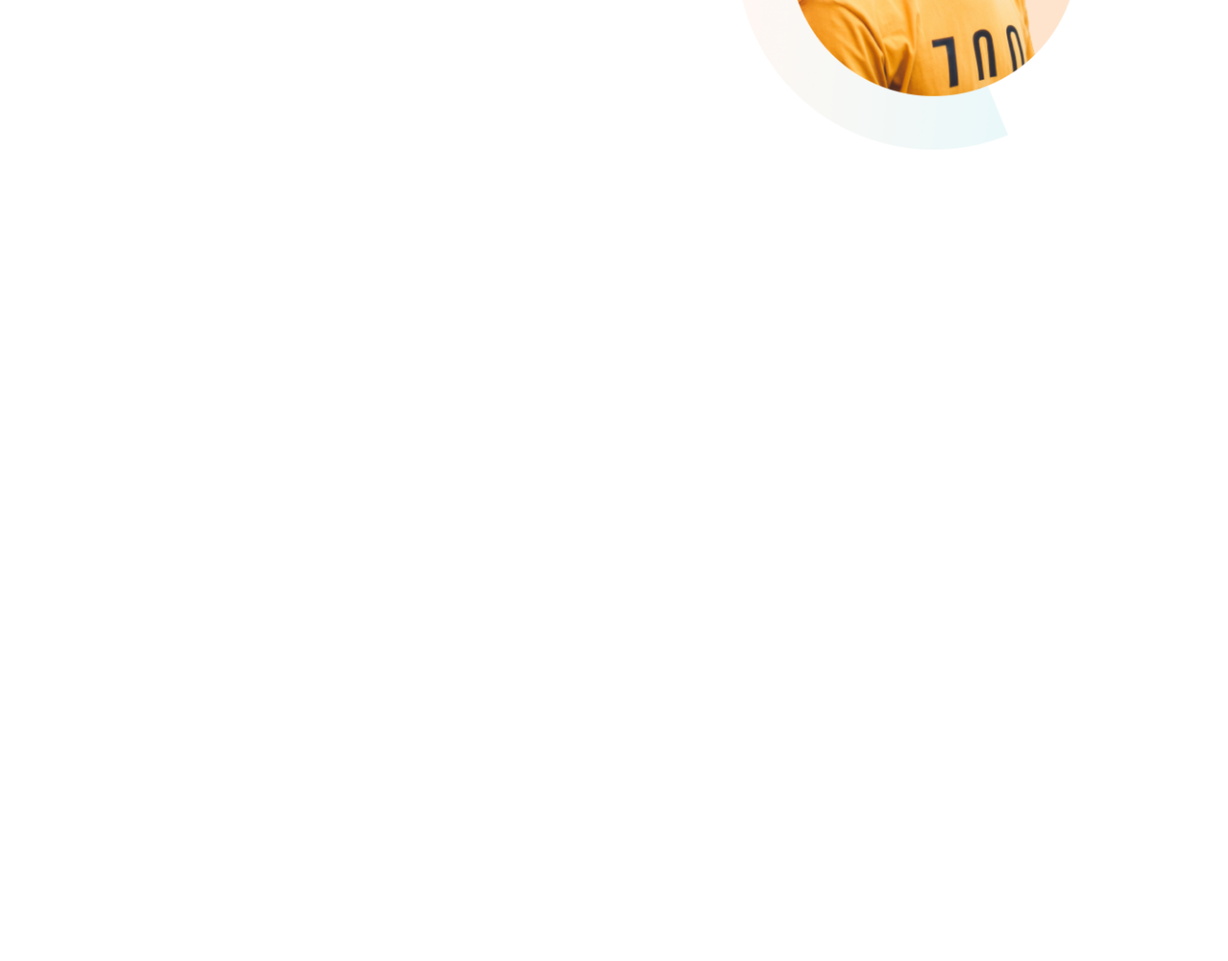
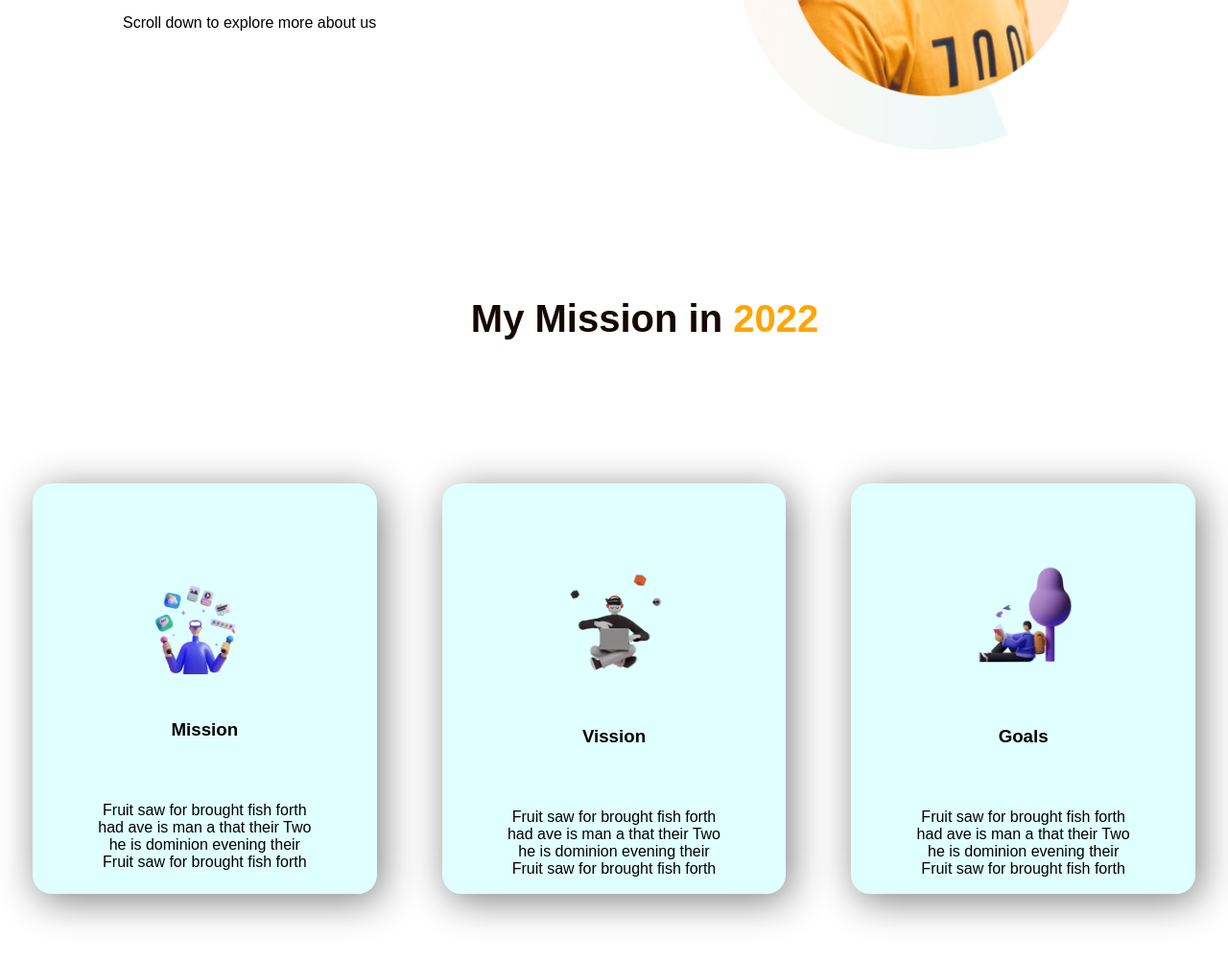
Before and after one commit to momin109/assignment-one-repo, a plain HTML site: page index.html in a window 1280 px wide. Shown: the part 494-1496 px from the top of the page at 96% size. Before the commit the page ends 804 px from the top, so only its background shows below. Drawn offline with Linux system fonts and the light colour scheme.

Commit message:
full devoloper

```diff
--- a/index.html
+++ b/index.html
@@ -20,7 +20,7 @@
                 Qur’an.
             </p>
             <a class="btn" target="-blank" href="https://web.programming-hero.com/">Expolore more</a>
-
+            <p>Scroll down to explore more about us</p>
         </div>
         <div class="info">
             <img src="images/person/person-0.png" alt="">
@@ -28,6 +28,54 @@
 
 
     </section>
+    <section class="second-section">
+        <div class="third-parent">
+
+            <div class="intro-3">
+                <h5 id="text-9">My Mission in <span class="orenge-color">2022</span> </h5><br>
+
+
+            </div>
+
+
+            <div class="services">
+
+                <div class="card">
+                    <br>
+                    <img class="service-product" src="images/illustrators/illustrator-1.png" alt=""><br><br>
+                    <h3 class="text-12">Mission</h3><br>
+                    <p class="text-13">Fruit saw for brought fish forth had ave is man a that their Two he is dominion
+                        evening their Fruit saw for brought fish
+                        forth</p><br>
+
+
+                </div>
+                <div class="card">
+                    <br>
+                    <img class="service-product" src="images/illustrators/illustrator-2.png" alt=""><br><br>
+                    <h3 class="text-12">Vission</h3><br>
+                    <p class="text-13">Fruit saw for brought fish forth had ave is man a that their Two he is dominion
+                        evening their Fruit saw for brought fish
+                        forth</p><br>
+
+
+                </div>
+                <div class="card">
+                    <br>
+                    <img class="service-product" src="images/illustrators/illustrator-3.png" alt=""><br><br>
+                    <h3 class="text-12">Goals</h3><br>
+                    <p class="text-13">Fruit saw for brought fish forth had ave is man a that their Two he is dominion
+                        evening their Fruit saw for brought fish
+                        forth</p><br>
+
+
+                </div>
+            </div>
+        </div>
+    </section>
+
+
+
 </body>
 
 </html>
--- a/style.css
+++ b/style.css
@@ -20,6 +20,9 @@ margin-top: 10%;
 .info img{
     width: 80%;
 }
+p{
+    padding: 12px 0;
+}
 .btn{
 
     text-decoration: none;
@@ -31,3 +34,54 @@ margin-top: 10%;
     background-image: linear-gradient(orange, tomato);
 
 }
+
+/* second section */
+
+.second-section{
+    margin-bottom: 100px;
+}
+.services{
+    display: flex;
+    justify-content: space-around;
+}
+.service-product{
+    display: inline-block;
+    max-width: 130px;
+}
+.card{
+    text-align: center;
+    background-color: lightcyan;
+    border: none;
+    width: 18%;
+    padding: 5%;
+    height: 300px;
+    box-shadow: 5px 7px 40px gray;
+    border-radius: 20px;
+
+}
+.intro-3{
+    margin-left: 5%;
+    margin-bottom: 5%;
+}
+#text-9{
+    font-size: 40px;
+    color: rgb(22, 7, 7);
+    text-align: center;
+    font-weight: 900;
+}
+.text-10{
+    font-size: 48px;
+    font-weight: 900;
+    color: rgb(4, 4, 43);
+}
+.text-14{
+    display: inline-block;
+    text-decoration: none;
+    background-color: rgb(6, 40, 83);
+    border-radius: 20px;
+    padding: 5% 10%;
+    font-weight: bold;
+    color: white;
+    margin-top: 8%;
+
+}
```
